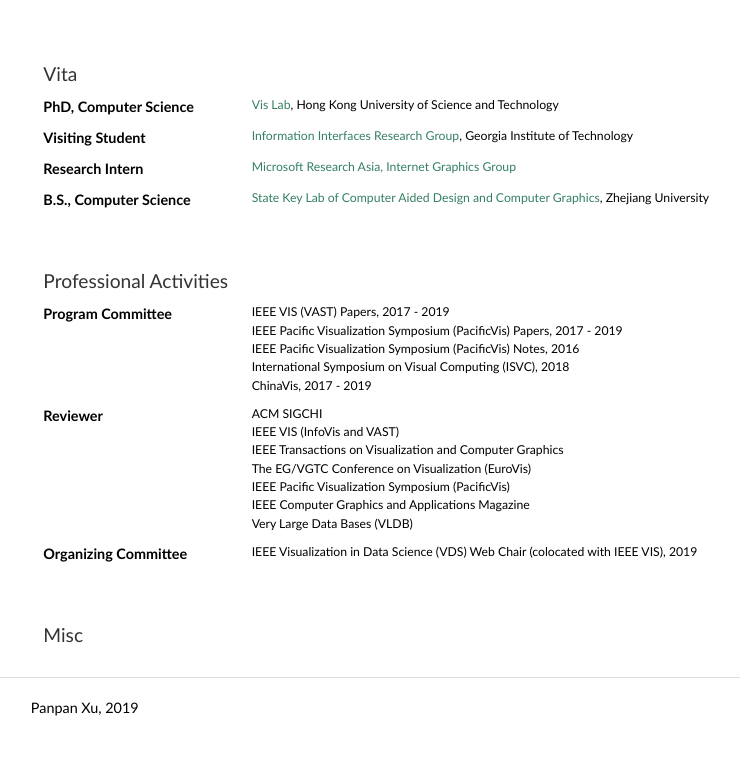
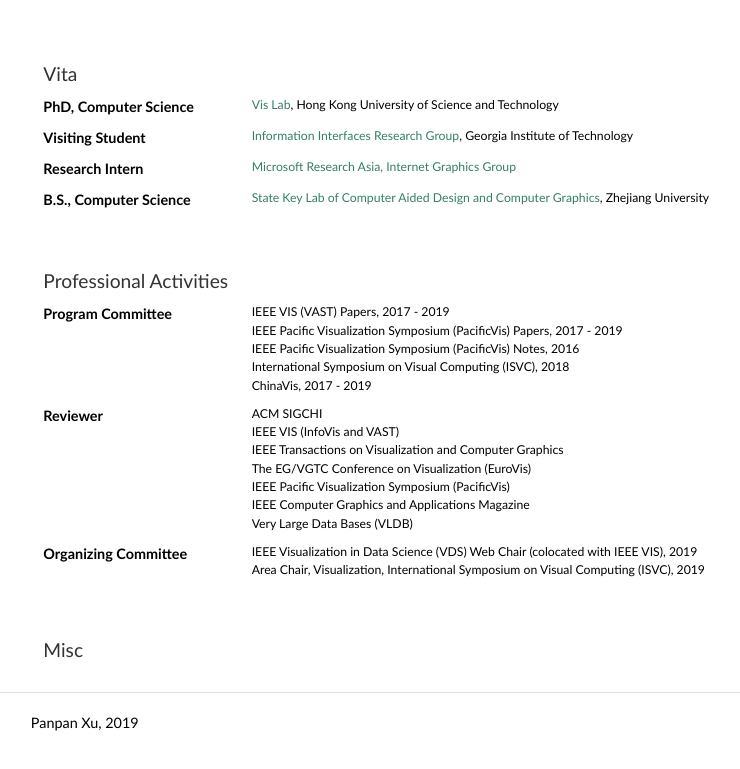
Before and after one commit to lliquid/homepage, a website: page index.html in a window 1280 px wide. Shown: the part 1902-2671 px from the top of the page, without its empty margins (195-935 px from the left). Drawn offline with Linux system fonts and the light colour scheme.

Commit message:
add vis 2019 paper

```diff
--- a/index.html
+++ b/index.html
@@ -458,6 +458,7 @@
                 <ul class="no-bullet">
                     <li>IEEE Visualization in Data Science (VDS) Web Chair (colocated with IEEE VIS), 2019
                     </li>
+                    <li>Area Chair, Visualization, International Symposium on Visual Computing (ISVC), 2019</li>
                 </ul>
             </div>
         </div>
```
